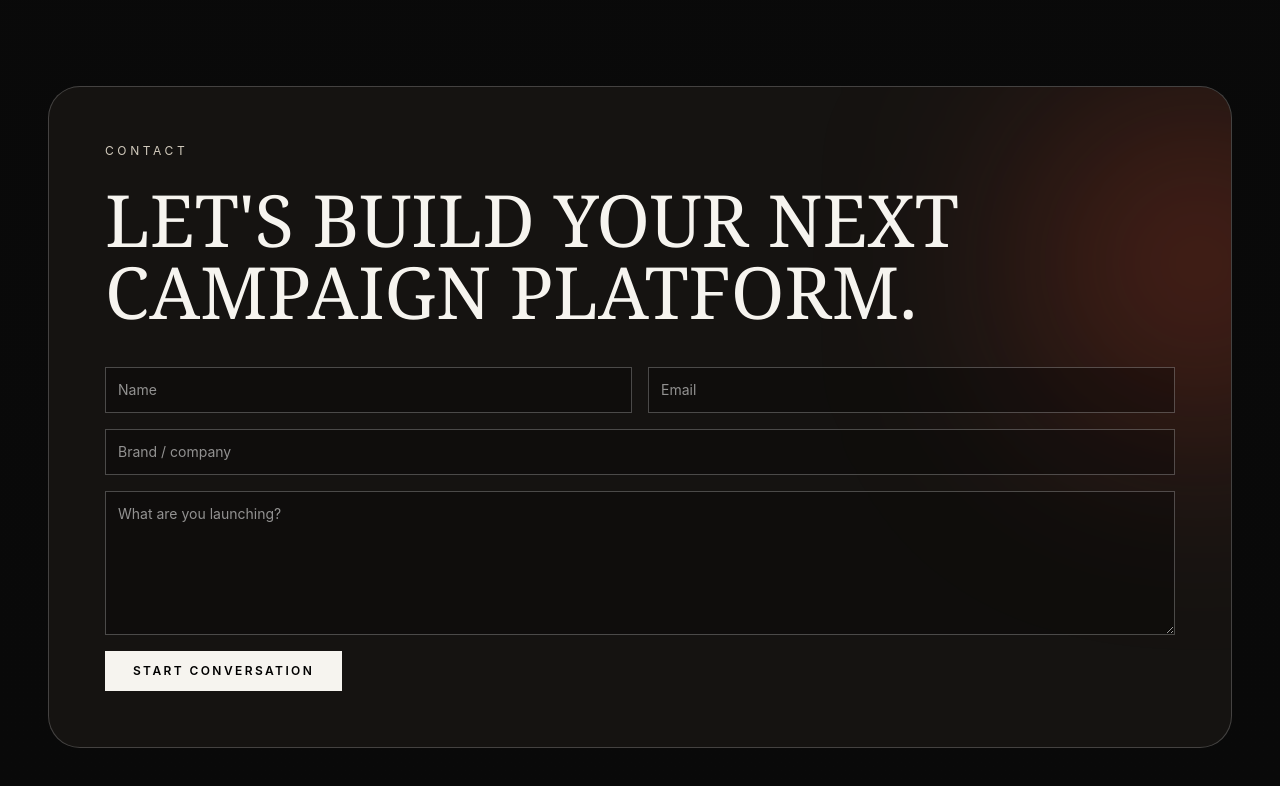
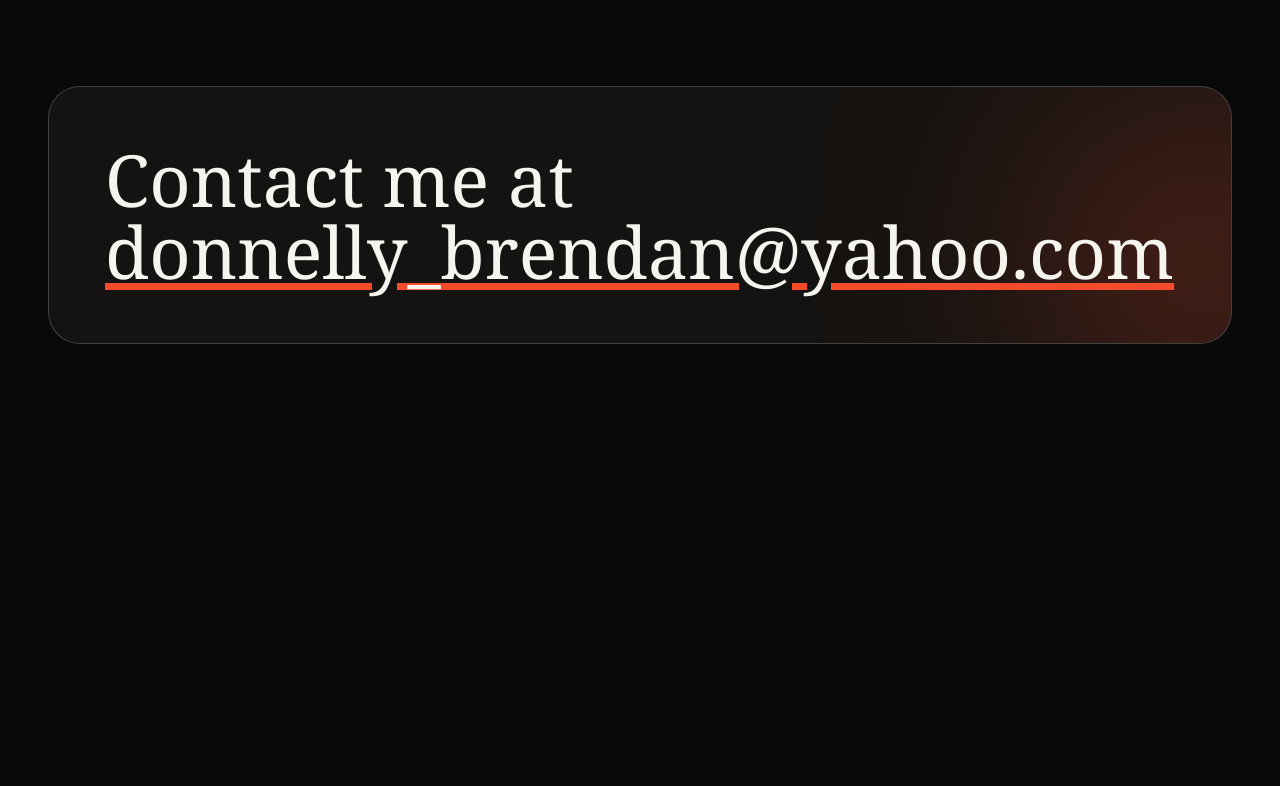
Before and after one commit to bulandun/CreateXDM, a Next.js app: page / in a window 1280 px wide. Shown: the part 4132-4918 px from the top of the page. After the commit the page ends 4572 px from the top, so only its background shows below. Built offline with nearby package versions, Linux system fonts and the light colour scheme.

Commit message:
Replace contact form with direct email CTA

```diff
--- a/app/page.tsx
+++ b/app/page.tsx
@@ -230,20 +230,12 @@
         <Reveal>
           <div className="relative overflow-hidden rounded-[2rem] border border-white/20 bg-[#151311] p-8 md:p-14">
             <div className="absolute -right-28 top-8 h-72 w-72 rounded-full bg-[#f44c2b]/35 blur-[120px]" />
-            <p className="relative text-xs uppercase tracking-[0.3em] text-[#d2cbbd]">Contact</p>
-            <h2 className="relative mt-6 max-w-4xl font-serif text-4xl uppercase leading-[0.9] text-[#f6f4ef] md:text-7xl">
-              Let&apos;s build your next campaign platform.
+            <h2 className="relative max-w-4xl font-serif text-4xl leading-[0.95] text-[#f6f4ef] md:text-7xl">
+              Contact me at{" "}
+              <a className="underline decoration-[#f44c2b] underline-offset-4" href="mailto:donnelly_brendan@yahoo.com">
+                donnelly_brendan@yahoo.com
+              </a>
             </h2>
-
-            <form className="relative mt-10 grid gap-4 md:grid-cols-2">
-              <input className="border border-white/25 bg-black/30 p-3 text-sm text-white placeholder:text-white/55 focus:border-[#f44c2b] focus:outline-none" placeholder="Name" />
-              <input className="border border-white/25 bg-black/30 p-3 text-sm text-white placeholder:text-white/55 focus:border-[#f44c2b] focus:outline-none" placeholder="Email" type="email" />
-              <input className="border border-white/25 bg-black/30 p-3 text-sm text-white placeholder:text-white/55 focus:border-[#f44c2b] focus:outline-none md:col-span-2" placeholder="Brand / company" />
-              <textarea className="min-h-36 border border-white/25 bg-black/30 p-3 text-sm text-white placeholder:text-white/55 focus:border-[#f44c2b] focus:outline-none md:col-span-2" placeholder="What are you launching?" />
-              <button className="w-fit bg-[#f6f4ef] px-7 py-3 text-xs font-semibold uppercase tracking-[0.2em] text-black transition hover:-translate-y-0.5 md:col-span-2">
-                Start conversation
-              </button>
-            </form>
           </div>
         </Reveal>
       </section>
```
